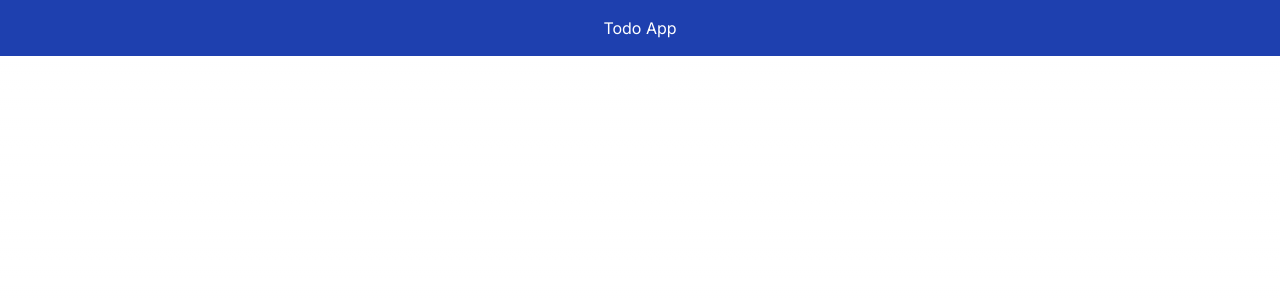
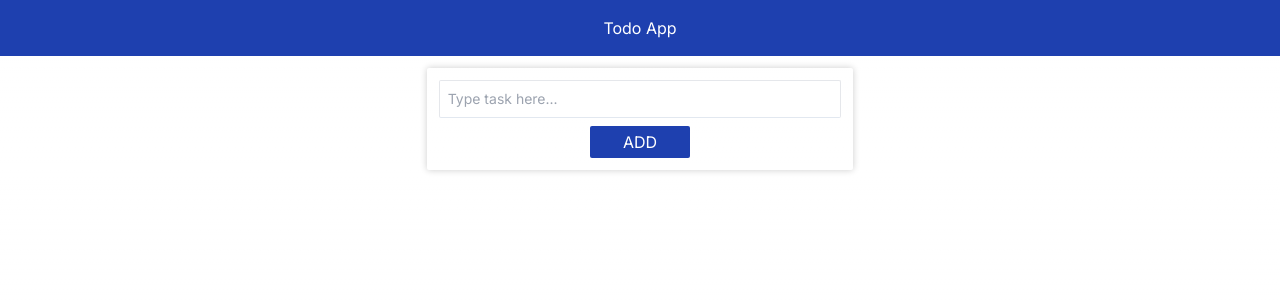
Before and after one commit to NashibJr/next-todo-app, a Next.js app: page / in a window 1280 px wide. Shown: the top 300 px of the page. Built offline with nearby package versions, Linux system fonts and the light colour scheme.

Commit message:
Added the Form comonent

```diff
--- a/app/layout.js
+++ b/app/layout.js
@@ -1,5 +1,6 @@
 import "./globals.css";
 import { Inter } from "next/font/google";
+import "@/styles/styles.css";
 
 const inter = Inter({ subsets: ["latin"] });
 
--- a/app/page.js
+++ b/app/page.js
@@ -1,9 +1,11 @@
 import Header from "@/components/Header";
+import Form from "@/components/form";
 
 const Home = () => {
   return (
     <div>
       <Header />
+      <Form />
     </div>
   );
 };
--- a/components/Header.js
+++ b/components/Header.js
@@ -1,5 +1,3 @@
-import React from "react";
-
 const Header = () => {
   return (
     <div className="flex justify-center items-center bg-blue-800 text-white w-full p-4">
--- /dev/null
+++ b/components/form.js
@@ -0,0 +1,23 @@
+import React from "react";
+
+const Form = () => {
+  return (
+    <form className="flex flex-col p-3 m-3 sm:w-3/4 sm:mx-auto md:w-1/2 xl:w-1/3 form-content rounded-sm">
+      <input
+        type="text"
+        name="todo"
+        placeholder="Type task here..."
+        className="border border-b-slate-200 rounded-sm p-2 outline-none text-sm"
+      />
+      <button
+        type="button"
+        name="button"
+        className="text-white bg-blue-800 mt-2 p-1 rounded-sm w-1/4 mx-auto"
+      >
+        ADD
+      </button>
+    </form>
+  );
+};
+
+export default Form;
--- /dev/null
+++ b/styles/styles.css
@@ -0,0 +1,3 @@
+.form-content {
+  box-shadow: 0 0 7px 0 rgba(0, 0, 0, .2);
+}
```
